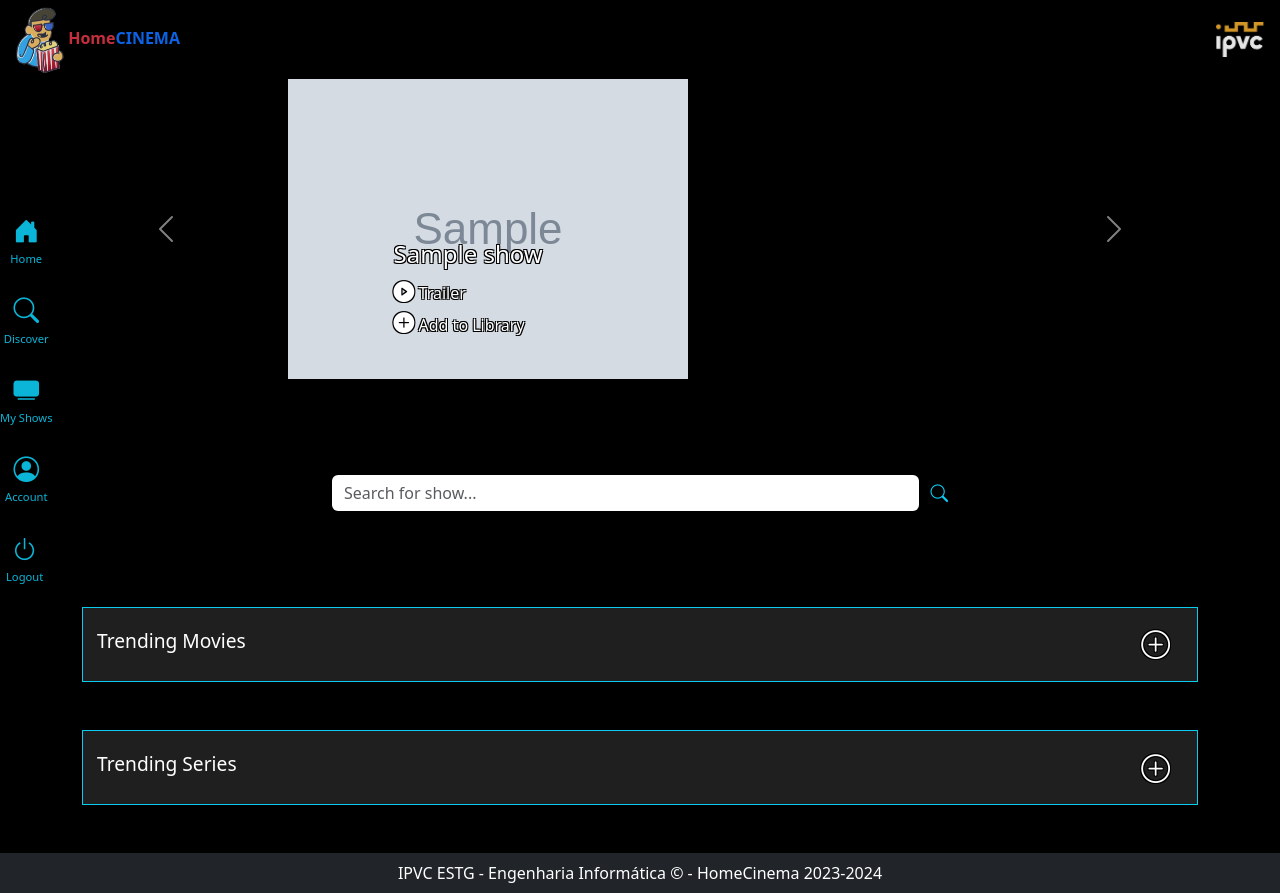
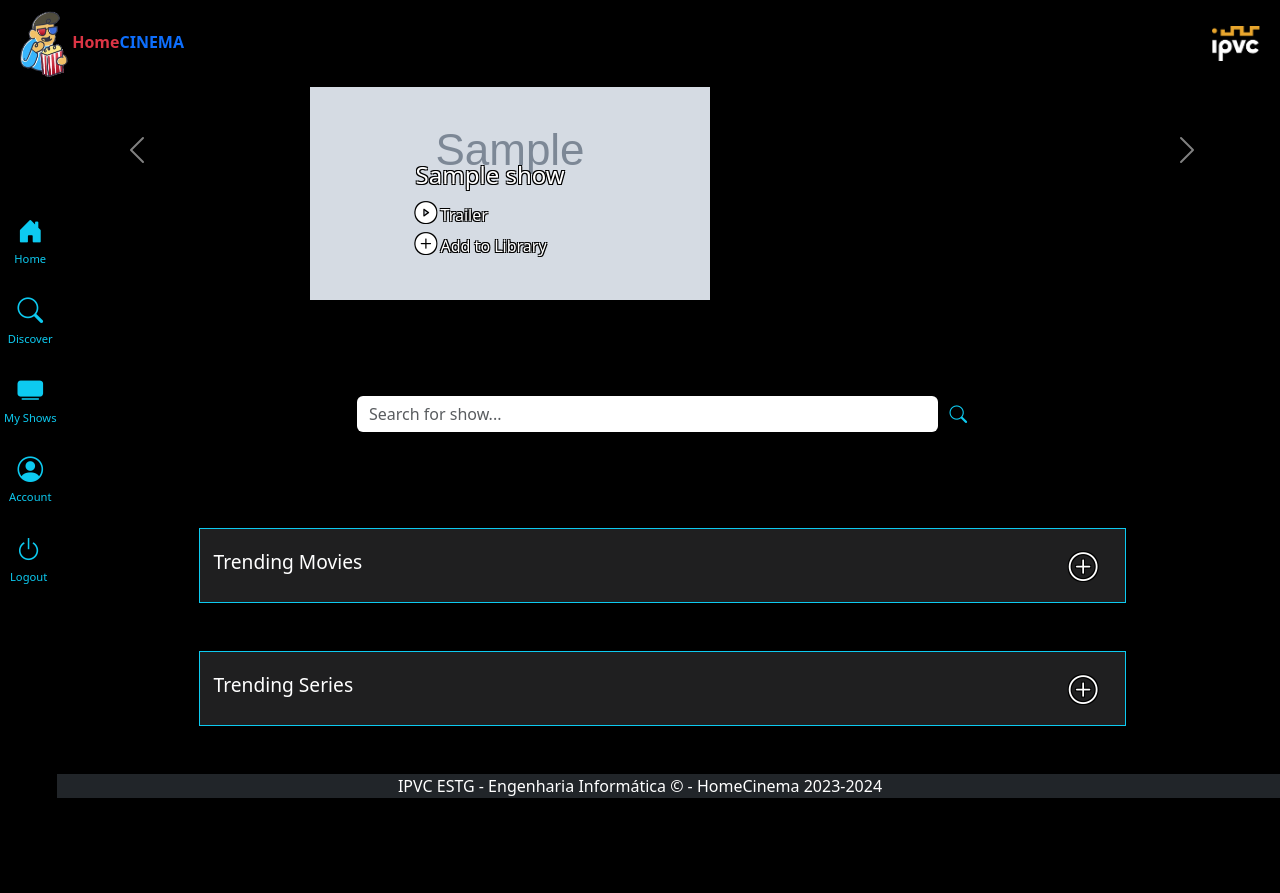
Before and after one commit to Jota02/crud, a PHP site: page /pages/secure/discover/index.php in a window 1280 px wide. After the commit the page ends 798 px from the top, so only its background shows below. Run offline with PHP 8.4, Linux system fonts and the light colour scheme; the visitor is signed in with stand-in values (Sample User, id 1); tables that the repository leaves empty or names only in its code hold one stand-in row (values such as "Sample post"); grey boxes marked "Sample" are stand-in pictures; some libraries are stand-ins or nearby versions.

Commit message:
navbar/footer/header atualizados

```diff
--- a/assets/css/styles.css
+++ b/assets/css/styles.css
@@ -16,6 +16,10 @@ li{
 
 .bi{
     cursor: pointer;
+}
+
+.main{
+   margin-left: 2.75rem;
 }
 
 html,
@@ -138,9 +142,6 @@ hr.divider{
 /*Navbar*/
 .custom-navbar{
     position: fixed;
-    top: 0;
-    left: 0;
-    width: 100%;
     background: var(--body-color);
     z-index: 100;
     opacity: 90%;
@@ -168,8 +169,9 @@ hr.divider{
     flex-direction: column;
     row-gap: 1.5rem;
     margin-right: 0.5rem;
+    padding-left: 0.25rem;
+    z-index: 100;
     background: var(--body-color);
-    z-index: -1;
     justify-content: center;
 
     .side-menu-link {
@@ -297,7 +299,6 @@ hr.divider{
     margin-top: 2.5rem;
     border: .05rem solid var(--main-color);
     position: relative;
-    width: 100%;
 }
 
 .image-container {
@@ -344,9 +345,3 @@ hr.divider{
     }
 
 }
-
-
-.custom-footer{
-    z-index: 100;
-    position: relative;
-}
--- a/pages/secure/discover/index.php
+++ b/pages/secure/discover/index.php
@@ -17,7 +17,8 @@ include_once __DIR__ . '/../../../templates/navbar.php';
 ?>
 
 <!--content start-->
-<div class="container padding mb-5" style="min-height: 100vh">
+<div class="main mb-5">
+    <div class="d-flex flex-column align-items-center">
         <!--carousel start-->
         <div id="coverCarousel" class="carousel slide container-fluid">
             <div class="carousel-inner carrousel-inner-width container-fluid">
@@ -62,14 +63,14 @@ include_once __DIR__ . '/../../../templates/navbar.php';
         <!--carousel end-->
 
         <!-- search bar start  -->
-    <div class="search-bar container-fluid mt-5 py-5">
+        <div class="search-bar w-75 mt-5 py-5">
                 <input type="search" placeholder="Search for show..." class="form-control" id="search-input" maxlength="255" name="">
                 <i class="bi bi-search"></i>
             </div>
         <!-- search bar end -->
 
         <!--movies header start-->
-    <div class="heading mt-5">
+        <div class="heading mt-5 w-75">
             <h4 class="heading-title">Trending Movies</h4>
             <button class="btn btn-link" onclick="showMovieCarousel()">
                 <i class="bi bi-plus-circle outlines"></i>
@@ -78,7 +79,7 @@ include_once __DIR__ . '/../../../templates/navbar.php';
         <!--movies header end-->
 
         <!--movies carousel start-->
-    <div id="movieCarousel" class="carousel slide mb-5" data-bs-ride="carousel" style="display: none;">
+        <div id="movieCarousel" class="carousel slide w-75" data-bs-ride="carousel" style="display: none;">
             <div class="carousel-indicators">
                 <button type="button" data-bs-target="#movieCarousel" data-bs-slide-to="0" class="active" aria-current="true" aria-label="Slide 1"></button>
                 <button type="button" data-bs-target="#movieCarousel" data-bs-slide-to="1" aria-label="Slide 2"></button>
@@ -86,95 +87,7 @@ include_once __DIR__ . '/../../../templates/navbar.php';
             <div class="carousel-inner">
             <!-- 1st Page -->
                 <div class="carousel-item active">
-                <div class="container mt-5 pt-2 shows-placeholder">
-                    <?php
-                    // Loop through shows and group them into rows of 4
-                    for ($i = 0; $i < count($moviespage1); $i += 4): ?>
-                        <div class="row">
-                            <?php
-                            // Loop for each row of 4 shows
-                            for ($j = $i; $j < $i + 4 && $j < count($moviespage1); $j++): ?>
-                                <div class="col-md-3 mb-4">
-                                    <div class="image-container d-flex">
-                                            <img src="..\..\..\<?php echo $moviespage1[$j]['poster_path']; ?>" alt="<?php echo htmlspecialchars($moviespage1[$j]['title']); ?>" class="img-fluid">
-                                            <div class="show-details">
-                                                <h6><?php echo htmlspecialchars($moviespage1[$j]['title']); ?></h6>
-                                                <div class="button-container">
-                                                    <a href="#" class="outlines">
-                                                        <i class="bi bi-play-circle-fill"></i>
-                                                    </a>
-                                                    <a href="#" class="outlines">
-                                                        <i class="bi bi-plus-circle-fill"></i>
-                                                    </a>
-                                                    <a href="./show_details.php?id=<?php echo $moviespage1[$j]['id']; ?>">
-                                                        <i class="bi bi-info-circle-fill"></i>
-                                                    </a>
-                                                </div>
-                                            </div>
-                                    </div>
-                                </div>
-                            <?php endfor; ?>
-                        </div>
-                    <?php endfor; ?>
-                </div>
-            </div>
-        <!-- 2nd Page -->
-            <div class="carousel-item">
-                <div class="container mt-5 pt-2 shows-placeholder">
-                    <?php
-                    // Loop through movies and group them into rows of 4
-                    for ($i = 0; $i < count($moviespage2); $i += 4): ?>
-                        <div class="row">
-                            <?php
-                            // Loop for each row of 4 movies
-                            for ($j = $i; $j < $i + 4 && $j < count($moviespage2); $j++): ?>
-                                <div class="col-md-3 mb-4">
-                                    <div class="image-container d-flex">
-                                        <img src="..\..\..\<?php echo $moviespage2[$j]['poster_path']; ?>" alt="<?php echo htmlspecialchars($moviespage2[$j]['title']); ?>" class="img-fluid">
-                                        <div class="show-details">
-                                            <h6><?php echo htmlspecialchars($moviespage2[$j]['title']); ?></h6>
-                                            <div class="button-container">
-                                                <a href="#" class="outlines">
-                                                    <i class="bi bi-play-circle-fill"></i>
-                                                </a>
-                                                <a href="#" class="outlines">
-                                                    <i class="bi bi-plus-circle-fill"></i>
-                                                </a>
-                                                <a href="./show_details.php?id=<?php echo $moviespage2[$j]['id']; ?>">
-                                                    <i class="bi bi-info-circle-fill"></i>
-                                                </a>
-                                            </div>
-                                        </div>
-                                    </div>
-                                </div>
-                            <?php endfor; ?>
-                        </div>
-                    <?php endfor; ?>
-                </div>
-            </div>
-        </div>
-    </div>
-    <!--movies carousel end-->
-
-    <!--series header start-->
-    <div class="heading mt-5">
-        <h4 class="heading-title">Trending Series</h4>
-        <button class="btn btn-link" onclick="showSerieCarousel()">
-            <i class="bi bi-plus-circle outlines"></i>
-        </button>
-    </div>
-    <!--series header end-->
-
-    <!--series carousel start-->
-    <div id="serieCarousel" class="carousel slide" data-bs-ride="carousel" style="display: none;">
-        <div class="carousel-indicators">
-            <button type="button" data-bs-target="#serieCarousel" data-bs-slide-to="0" class="active" aria-current="true" aria-label="Slide 1"></button>
-            <button type="button" data-bs-target="#serieCarousel" data-bs-slide-to="1" aria-label="Slide 2"></button>
-        </div>
-        <div class="carousel-inner">
-        <!-- 1st Page -->
-            <div class="carousel-item active">
-                <div class="container mt-5 pt-2 shows-placeholder">
+                    <div class="container my-5 pt-2 shows-placeholder w-100">
                         <?php
                         // Loop through shows and group them into rows of 4
                         for ($i = 0; $i < count($seriespage1); $i += 4): ?>
@@ -208,7 +121,95 @@ include_once __DIR__ . '/../../../templates/navbar.php';
                 </div>
             <!-- 2nd Page -->
                 <div class="carousel-item">
-                <div class="container mt-5 pt-2 shows-placeholder">
+                    <div class="container my-5 pt-2 shows-placeholder">
+                        <?php
+                        // Loop through shows and group them into rows of 4
+                        for ($i = 0; $i < count($seriespage2); $i += 4): ?>
+                            <div class="row">
+                                <?php
+                                // Loop for each row of 4 shows
+                                for ($j = $i; $j < $i + 4 && $j < count($seriespage2); $j++): ?>
+                                    <div class="col-md-3 mb-4">
+                                        <div class="image-container d-flex">
+                                            <img src="..\..\..\<?php echo $seriespage2[$j]['poster_path']; ?>" alt="<?php echo htmlspecialchars($seriespage2[$j]['title']); ?>" class="img-fluid">
+                                            <div class="show-details">
+                                                <h6><?php echo htmlspecialchars($seriespage2[$j]['title']); ?></h6>
+                                                <div class="button-container">
+                                                    <a href="#" class="outlines">
+                                                        <i class="bi bi-play-circle-fill"></i>
+                                                    </a>
+                                                    <a href="#" class="outlines">
+                                                        <i class="bi bi-plus-circle-fill"></i>
+                                                    </a>
+                                                    <a href="./show_details.php?id=<?php echo $seriespage2[$j]['id']; ?>">
+                                                        <i class="bi bi-info-circle-fill"></i>
+                                                    </a>
+                                                </div>
+                                            </div>
+                                        </div>
+                                    </div>
+                                <?php endfor; ?>
+                            </div>
+                        <?php endfor; ?>
+                    </div>
+                </div>
+            </div>
+        </div>
+        <!--movies carousel end-->
+
+        <!--series header start-->
+        <div class="heading mt-5 w-75">
+            <h4 class="heading-title">Trending Series</h4>
+            <button class="btn btn-link" onclick="showSerieCarousel()">
+                <i class="bi bi-plus-circle outlines"></i>
+            </button>
+        </div>
+        <!--series header end-->
+
+        <!--series carousel start-->
+        <div id="serieCarousel" class="carousel slide w-75" data-bs-ride="carousel" style="display: none;">
+            <div class="carousel-indicators">
+                <button type="button" data-bs-target="#serieCarousel" data-bs-slide-to="0" class="active" aria-current="true" aria-label="Slide 1"></button>
+                <button type="button" data-bs-target="#serieCarousel" data-bs-slide-to="1" aria-label="Slide 2"></button>
+            </div>
+            <div class="carousel-inner">
+            <!-- 1st Page -->
+                <div class="carousel-item active">
+                    <div class="container my-5 pt-2 shows-placeholder w-100">
+                        <?php
+                        // Loop through shows and group them into rows of 4
+                        for ($i = 0; $i < count($seriespage1); $i += 4): ?>
+                            <div class="row">
+                                <?php
+                                // Loop for each row of 4 shows
+                                for ($j = $i; $j < $i + 4 && $j < count($seriespage1); $j++): ?>
+                                    <div class="col-md-3 mb-4">
+                                        <div class="image-container d-flex">
+                                            <img src="..\..\..\<?php echo $seriespage1[$j]['poster_path']; ?>" alt="<?php echo htmlspecialchars($seriespage1[$j]['title']); ?>" class="img-fluid">
+                                            <div class="show-details">
+                                                <h6><?php echo htmlspecialchars($seriespage1[$j]['title']); ?></h6>
+                                                <div class="button-container">
+                                                    <a href="#" class="outlines">
+                                                        <i class="bi bi-play-circle-fill"></i>
+                                                    </a>
+                                                    <a href="#" class="outlines">
+                                                        <i class="bi bi-plus-circle-fill"></i>
+                                                    </a>
+                                                    <a href="./show_details.php?id=<?php echo $seriespage1[$j]['id']; ?>">
+                                                        <i class="bi bi-info-circle-fill"></i>
+                                                    </a>
+                                                </div>
+                                            </div>
+                                        </div>
+                                    </div>
+                                <?php endfor; ?>
+                            </div>
+                        <?php endfor; ?>
+                    </div>
+                </div>
+            <!-- 2nd Page -->
+                <div class="carousel-item">
+                    <div class="container my-5 pt-2 shows-placeholder">
                         <?php
                         // Loop through shows and group them into rows of 4
                         for ($i = 0; $i < count($seriespage2); $i += 4): ?>
@@ -244,6 +245,8 @@ include_once __DIR__ . '/../../../templates/navbar.php';
         </div>
         <!--series carousel end-->
     </div>
+</div>
+
 
 
 <script src="https://cdn.jsdelivr.net/npm/swiper@11.0.5/swiper-bundle.min.js"></script>
--- a/templates/footer.php
+++ b/templates/footer.php
@@ -1,7 +1,6 @@
-      <footer class="p-2 bg-dark text-white custom-footer">
+      <footer class="mt-5 bg-dark text-white custom-footer">
         <article class="m-0 text-center">IPVC ESTG - Engenharia Informática &copy; - HomeCinema 2023-2024</article>
       </footer>
-    </div>
 
     <script src="https://cdn.jsdelivr.net/npm/bootstrap@5.3.0-alpha3/dist/js/bootstrap.bundle.min.js"
       integrity="sha384-ENjdO4Dr2bkBIFxQpeoTz1HIcje39Wm4jDKdf19U8gI4ddQ3GYNS7NTKfAdVQSZe" crossorigin="anonymous">
--- a/templates/header.php
+++ b/templates/header.php
@@ -10,4 +10,4 @@
         <link href="https://cdn.jsdelivr.net/npm/bootstrap@5.3.2/dist/css/bootstrap.min.css" rel="stylesheet" integrity="sha384-T3c6CoIi6uLrA9TneNEoa7RxnatzjcDSCmG1MXxSR1GAsXEV/Dwwykc2MPK8M2HN" crossorigin="anonymous">
         <link href="https://cdn.jsdelivr.net/npm/bootstrap-icons@1.5.0/font/bootstrap-icons.css" rel="stylesheet" />
 </head>
-<body>
+<body class="w-100">
--- a/templates/navbar.php
+++ b/templates/navbar.php
@@ -9,9 +9,8 @@ function is_active($url) {
 }
 ?>
 
-
-<header class="custom-navbar">
-    <div class="nav custom-container mt-1 mb-1 mx-3 align-items-center">
+<nav class="navbar navbar-expand-lg fixed-top" style="background-color: black;">
+    <div class="container-fluid d-flex justify-content-between align-items-center w-100 mx-2">
         <a href="/crud/pages/secure/index.php" class="logo">
             <img src="/crud/assets/images/uploads/logo.png" alt="HomeCinema" class="img-fluid" style="max-width: 3rem; height: auto;">
             <span class="text-danger">Home</span><span class="text-primary">CINEMA</span>
@@ -21,6 +20,7 @@ function is_active($url) {
             <img src="/crud/assets/images/uploads/logo-estg.png" alt="ESTG" class="img-fluid" style="max-width: 3rem; height: auto;">
         </a>
     </div>
+</nav>
 
 <div class="side-menu">
     <a href="/crud/pages/secure/index.php" class="side-menu-link <?php echo is_active('/crud/pages/secure/index.php'); ?>">
@@ -46,4 +46,3 @@ function is_active($url) {
         </button>
     </form>
 </div>
-</header>
```
Also changed, not shown: controllers/shows/shows.php (+11 -3 lines), pages/secure/discover/show_details.php (+4 -25 lines). Lines whose indentation alone changed are shown as unchanged.
